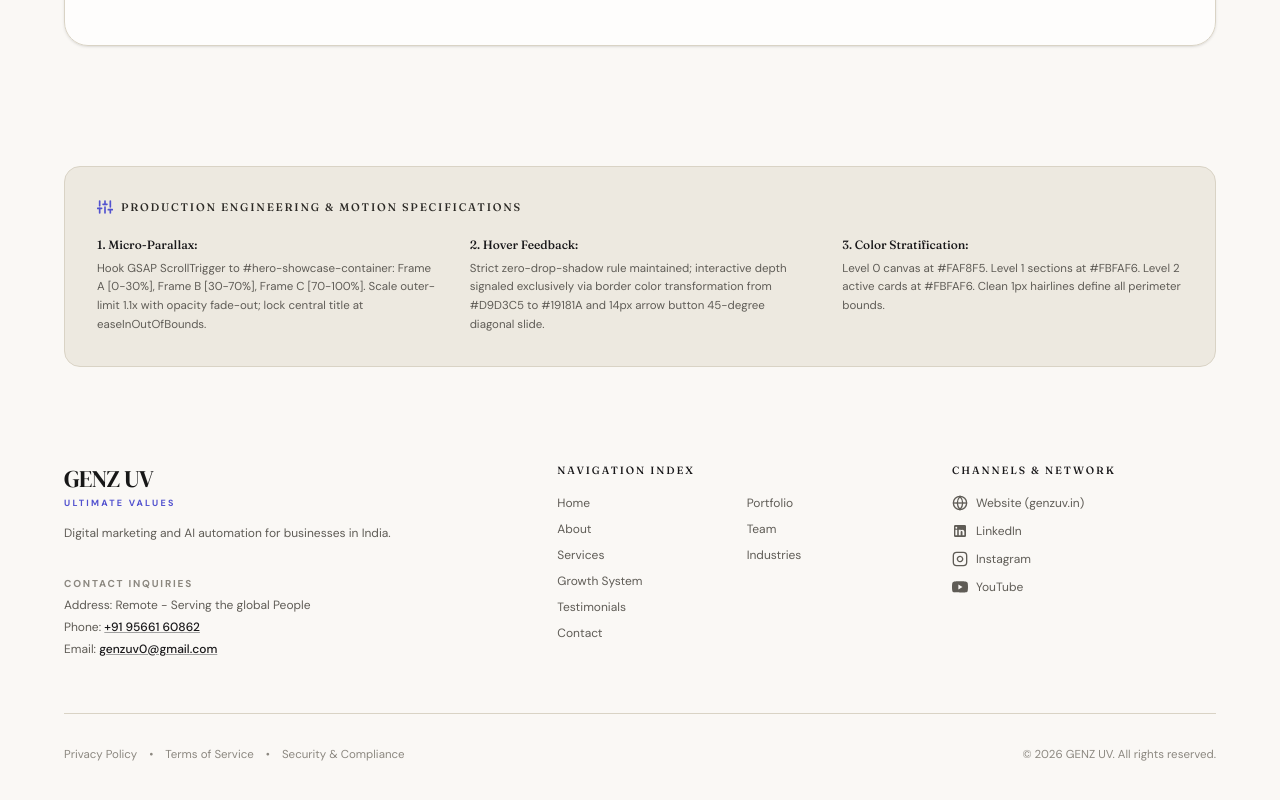
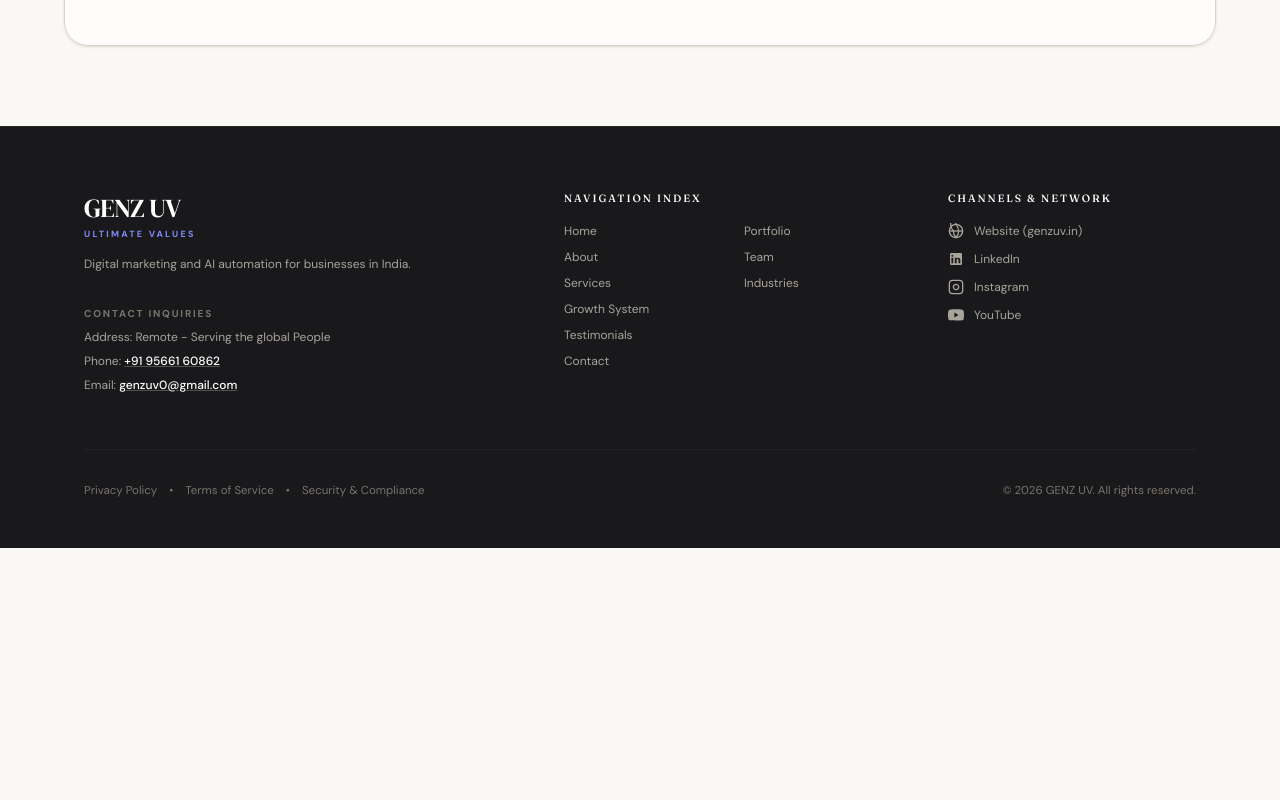
Before and after one commit to Abu-sid07/GENZUV-Lan, a Next.js app: page / in a window 1280 px wide. Shown: the part 10558-11358 px from the top of the page. After the commit the page ends 11106 px from the top, so only its background shows below. Built offline with nearby package versions, Linux system fonts and the light colour scheme.

Commit message:
footer section inspected

```diff
--- a/components/ui/footer.tsx
+++ b/components/ui/footer.tsx
@@ -2,105 +2,45 @@ import React from "react";
 
 export default function Footer() {
   return (
-    <footer className="w-full bg-[#FAF8F5] px-6 pt-10 pb-12 md:px-12 lg:px-16">
-      <div className="mx-auto max-w-[1240px]">
-        {/* Production Engineering & Motion Specifications Box */}
-        <div className="rounded-2xl border border-[#D9D3C5] bg-[#EDE8DE]/90 p-6 sm:p-8">
-          <div className="flex items-center gap-2">
-            <svg
-              className="h-4 w-4 text-[#5252CF]"
-              viewBox="0 0 24 24"
-              fill="none"
-              stroke="currentColor"
-              strokeWidth="2.5"
-              strokeLinecap="round"
-              strokeLinejoin="round"
-            >
-              <line x1="4" y1="21" x2="4" y2="14" />
-              <line x1="4" y1="10" x2="4" y2="3" />
-              <line x1="12" y1="21" x2="12" y2="12" />
-              <line x1="12" y1="8" x2="12" y2="3" />
-              <line x1="20" y1="21" x2="20" y2="16" />
-              <line x1="20" y1="12" x2="20" y2="3" />
-              <line x1="1" y1="14" x2="7" y2="14" />
-              <line x1="9" y1="8" x2="15" y2="8" />
-              <line x1="17" y1="16" x2="23" y2="16" />
-            </svg>
-            <h4 className="text-[11px] font-bold tracking-[0.16em] text-[#2B2925] uppercase">
-              PRODUCTION ENGINEERING & MOTION SPECIFICATIONS
-            </h4>
-          </div>
-
-          <div className="mt-5 grid grid-cols-1 gap-6 sm:gap-8 md:grid-cols-3">
-            {/* Spec 1 */}
-            <div>
-              <h5 className="text-[12px] font-bold text-[#19181A]">
-                1. Micro-Parallax:
-              </h5>
-              <p className="mt-1.5 text-[11.5px] leading-relaxed text-[#5F5C56]">
-                Hook GSAP ScrollTrigger to #hero-showcase-container: Frame A [0-30%], Frame B [30-70%], Frame C [70-100%]. Scale outer-limit 1.1x with opacity fade-out; lock central title at easeInOutOfBounds.
-              </p>
-            </div>
-
-            {/* Spec 2 */}
-            <div>
-              <h5 className="text-[12px] font-bold text-[#19181A]">
-                2. Hover Feedback:
-              </h5>
-              <p className="mt-1.5 text-[11.5px] leading-relaxed text-[#5F5C56]">
-                Strict zero-drop-shadow rule maintained; interactive depth signaled exclusively via border color transformation from #D9D3C5 to #19181A and 14px arrow button 45-degree diagonal slide.
-              </p>
-            </div>
-
-            {/* Spec 3 */}
-            <div>
-              <h5 className="text-[12px] font-bold text-[#19181A]">
-                3. Color Stratification:
-              </h5>
-              <p className="mt-1.5 text-[11.5px] leading-relaxed text-[#5F5C56]">
-                Level 0 canvas at #FAF8F5. Level 1 sections at #FBFAF6. Level 2 active cards at #FBFAF6. Clean 1px hairlines define all perimeter bounds.
-              </p>
-            </div>
-          </div>
-        </div>
-
+    <footer className="w-full border-t border-neutral-800 bg-[#19181A] text-white">
+      <div className="mx-auto max-w-[1240px] px-6 pt-16 pb-12 sm:px-10 lg:px-16">
         {/* Main Footer Links & Info */}
-        <div className="mt-16 grid grid-cols-1 gap-12 pt-8 sm:grid-cols-2 lg:grid-cols-12 lg:gap-8">
+        <div className="grid grid-cols-1 gap-12 sm:grid-cols-2 lg:grid-cols-12 lg:gap-10">
           {/* Brand Info & Address */}
           <div className="lg:col-span-5">
             <a href="#" className="flex flex-col items-start leading-none select-none">
-              <span className="font-serif text-2xl font-medium tracking-tight text-[#171717]">
+              <span className="font-serif text-2xl font-medium tracking-tight text-white sm:text-[26px]">
                 GENZ UV
               </span>
-              <span className="mt-1 text-[9px] font-bold tracking-[0.25em] text-[#5252CF] uppercase">
+              <span className="mt-1 text-[9px] font-bold tracking-[0.25em] text-[#818CF8] uppercase">
                 ULTIMATE VALUES
               </span>
             </a>
-            <p className="mt-4 max-w-sm text-xs leading-relaxed text-[#5F5C56]">
+            <p className="mt-4 max-w-sm text-xs leading-relaxed text-[#A8A49C]">
               Digital marketing and AI automation for businesses in India.
             </p>
 
-            <div className="mt-8 space-y-1.5">
-              <p className="text-[10px] font-bold tracking-[0.18em] text-[#8C8880] uppercase">
+            <div className="mt-8 space-y-2">
+              <p className="text-[10px] font-bold tracking-[0.18em] text-[#78746C] uppercase">
                 CONTACT INQUIRIES
               </p>
-              <p className="text-xs text-[#5F5C56]">
+              <p className="text-xs text-[#A8A49C]">
                 Address: Remote - Serving the global People
               </p>
-              <p className="text-xs text-[#5F5C56]">
+              <p className="text-xs text-[#A8A49C]">
                 Phone:{" "}
                 <a
                   href="tel:+919566160862"
-                  className="font-medium text-[#19181A] underline decoration-neutral-400 hover:decoration-[#19181A]"
+                  className="font-medium text-white underline decoration-neutral-600 hover:decoration-white"
                 >
                   +91 95661 60862
                 </a>
               </p>
-              <p className="text-xs text-[#5F5C56]">
+              <p className="text-xs text-[#A8A49C]">
                 Email:{" "}
                 <a
                   href="mailto:genzuv0@gmail.com"
-                  className="font-medium text-[#19181A] underline decoration-neutral-400 hover:decoration-[#19181A]"
+                  className="font-medium text-white underline decoration-neutral-600 hover:decoration-white"
                 >
                   genzuv0@gmail.com
                 </a>
@@ -110,44 +50,38 @@ export default function Footer() {
 
           {/* Navigation Index (2 columns) */}
           <div className="lg:col-span-4">
-            <h5 className="text-[10.5px] font-bold tracking-[0.18em] text-[#19181A] uppercase">
+            <h5 className="text-[10.5px] font-bold tracking-[0.18em] text-white uppercase">
               NAVIGATION INDEX
             </h5>
             <div className="mt-4 grid grid-cols-2 gap-4 text-xs">
               <div className="flex flex-col space-y-2.5">
-                <a href="#" className="text-[#5F5C56] transition-colors hover:text-[#19181A]">
+                <a href="#" className="text-[#A8A49C] transition-colors hover:text-white">
                   Home
                 </a>
-                <a href="#about" className="text-[#5F5C56] transition-colors hover:text-[#19181A]">
+                <a href="#about" className="text-[#A8A49C] transition-colors hover:text-white">
                   About
                 </a>
-                <a href="#services" className="text-[#5F5C56] transition-colors hover:text-[#19181A]">
+                <a href="#services" className="text-[#A8A49C] transition-colors hover:text-white">
                   Services
                 </a>
-                <a href="#growth" className="text-[#5F5C56] transition-colors hover:text-[#19181A]">
+                <a href="#growth" className="text-[#A8A49C] transition-colors hover:text-white">
                   Growth System
                 </a>
-                <a href="#testimonials" className="text-[#5F5C56] transition-colors hover:text-[#19181A]">
+                <a href="#testimonials" className="text-[#A8A49C] transition-colors hover:text-white">
                   Testimonials
                 </a>
-                <a href="#contact" className="text-[#5F5C56] transition-colors hover:text-[#19181A]">
+                <a href="#contact" className="text-[#A8A49C] transition-colors hover:text-white">
                   Contact
                 </a>
               </div>
               <div className="flex flex-col space-y-2.5">
-                <a href="#portfolio" className="text-[#5F5C56] transition-colors hover:text-[#19181A]">
+                <a href="#portfolio" className="text-[#A8A49C] transition-colors hover:text-white">
                   Portfolio
                 </a>
-                <a href="#team" className="text-[#5F5C56] transition-colors hover:text-[#19181A]">
+                <a href="#team" className="text-[#A8A49C] transition-colors hover:text-white">
                   Team
                 </a>
-                {/* <a href="#blog" className="text-[#5F5C56] transition-colors hover:text-[#19181A]">
-                  Blog
-                </a>
-                <a href="#faq" className="text-[#5F5C56] transition-colors hover:text-[#19181A]">
-                  FAQ
-                </a> */}
-                <a href="#industries" className="text-[#5F5C56] transition-colors hover:text-[#19181A]">
+                <a href="#industries" className="text-[#A8A49C] transition-colors hover:text-white">
                   Industries
                 </a>
               </div>
@@ -156,7 +90,7 @@ export default function Footer() {
 
           {/* Channels & Network */}
           <div className="lg:col-span-3">
-            <h5 className="text-[10.5px] font-bold tracking-[0.18em] text-[#19181A] uppercase">
+            <h5 className="text-[10.5px] font-bold tracking-[0.18em] text-white uppercase">
               CHANNELS & NETWORK
             </h5>
             <div className="mt-4 flex flex-col space-y-3 text-xs">
@@ -164,12 +98,12 @@ export default function Footer() {
                 href="https://genzuv.in"
                 target="_blank"
                 rel="noopener noreferrer"
-                className="inline-flex items-center gap-2 text-[#5F5C56] transition-colors hover:text-[#19181A]"
+                className="inline-flex items-center gap-2.5 text-[#A8A49C] transition-colors hover:text-white"
               >
                 <svg className="h-4 w-4" viewBox="0 0 24 24" fill="none" stroke="currentColor" strokeWidth="2">
                   <circle cx="12" cy="12" r="10" />
                   <line x1="2" y1="12" x2="22" y2="12" />
-                  <path d="M12 2a15.3 15.3 0 014 10 15.3 15.3 0 01-4 10 15.3 15.3 0 01-4-10 15.3 15.3 0 014-10z" />
+                  <path d="M12 2a15.3 15.3 0 014 10 15.3 15.3 0 01-4 10 15.3 15.3 0 01-4-10 15.3 15.3 0 01-4-10 15.3 15.3 0 014-10z" />
                 </svg>
                 <span>Website (genzuv.in)</span>
               </a>
@@ -178,7 +112,7 @@ export default function Footer() {
                 href="https://linkedin.com"
                 target="_blank"
                 rel="noopener noreferrer"
-                className="inline-flex items-center gap-2 text-[#5F5C56] transition-colors hover:text-[#19181A]"
+                className="inline-flex items-center gap-2.5 text-[#A8A49C] transition-colors hover:text-white"
               >
                 <svg className="h-4 w-4 fill-current" viewBox="0 0 24 24">
                   <path d="M19 3a2 2 0 0 1 2 2v14a2 2 0 0 1-2 2H5a2 2 0 0 1-2-2V5a2 2 0 0 1 2-2h14m-.5 15.5v-5.3a3.26 3.26 0 0 0-3.26-3.26c-.85 0-1.84.52-2.28 1.3v-1.11h-2.79v8.37h2.79v-4.93c0-.77.62-1.4 1.39-1.4a1.4 1.4 0 0 1 1.4 1.4v4.93h2.75M6.46 8.76a1.53 1.53 0 0 0 0-3.05 1.53 1.53 0 0 0 0 3.05m1.37 9.74v-8.37H5.1v8.37h2.73z" />
@@ -190,7 +124,7 @@ export default function Footer() {
                 href="https://instagram.com"
                 target="_blank"
                 rel="noopener noreferrer"
-                className="inline-flex items-center gap-2 text-[#5F5C56] transition-colors hover:text-[#19181A]"
+                className="inline-flex items-center gap-2.5 text-[#A8A49C] transition-colors hover:text-white"
               >
                 <svg className="h-4 w-4" viewBox="0 0 24 24" fill="none" stroke="currentColor" strokeWidth="2">
                   <rect x="2" y="2" width="20" height="20" rx="5" ry="5" />
@@ -204,7 +138,7 @@ export default function Footer() {
                 href="https://youtube.com"
                 target="_blank"
                 rel="noopener noreferrer"
-                className="inline-flex items-center gap-2 text-[#5F5C56] transition-colors hover:text-[#19181A]"
+                className="inline-flex items-center gap-2.5 text-[#A8A49C] transition-colors hover:text-white"
               >
                 <svg className="h-4 w-4 fill-current" viewBox="0 0 24 24">
                   <path d="M23.498 6.186a3.016 3.016 0 0 0-2.122-2.136C19.505 3.545 12 3.545 12 3.545s-7.505 0-9.377.505A3.017 3.017 0 0 0 .502 6.186C0 8.07 0 12 0 12s0 3.93.502 5.814a3.016 3.016 0 0 0 2.122 2.136c1.871.505 9.376.505 9.376.505s7.505 0 9.377-.505a3.015 3.015 0 0 0 2.122-2.136C24 15.93 24 12 24 12s0-3.93-.502-5.814zM9.545 15.568V8.432L15.818 12l-6.273 3.568z" />
@@ -216,13 +150,13 @@ export default function Footer() {
         </div>
 
         {/* Bottom Bar */}
-        <div className="mt-14 flex flex-col items-center justify-between gap-4 border-t border-[#D9D3C5] pt-8 text-[11.5px] text-[#8C8880] sm:flex-row">
+        <div className="mt-14 flex flex-col items-center justify-between gap-4 border-t border-neutral-800/80 pt-8 text-[11.5px] text-[#78746C] sm:flex-row">
           <div className="flex flex-wrap items-center gap-3">
-            <a href="#" className="hover:text-[#19181A]">Privacy Policy</a>
+            <a href="#" className="hover:text-white transition-colors">Privacy Policy</a>
             <span>•</span>
-            <a href="#" className="hover:text-[#19181A]">Terms of Service</a>
+            <a href="#" className="hover:text-white transition-colors">Terms of Service</a>
             <span>•</span>
-            <a href="#" className="hover:text-[#19181A]">Security & Compliance</a>
+            <a href="#" className="hover:text-white transition-colors">Security & Compliance</a>
           </div>
           <p>© 2026 GENZ UV. All rights reserved.</p>
         </div>
```
